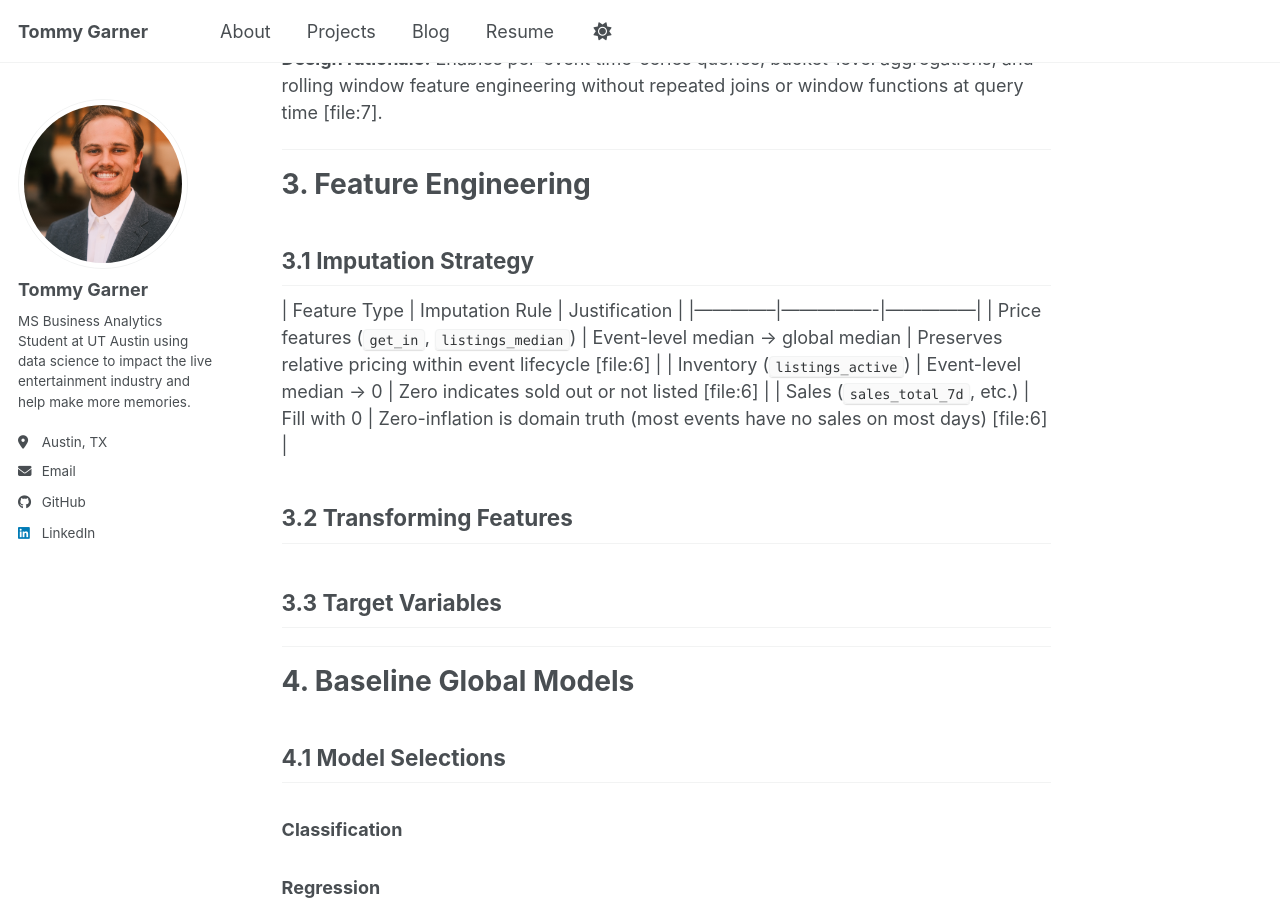
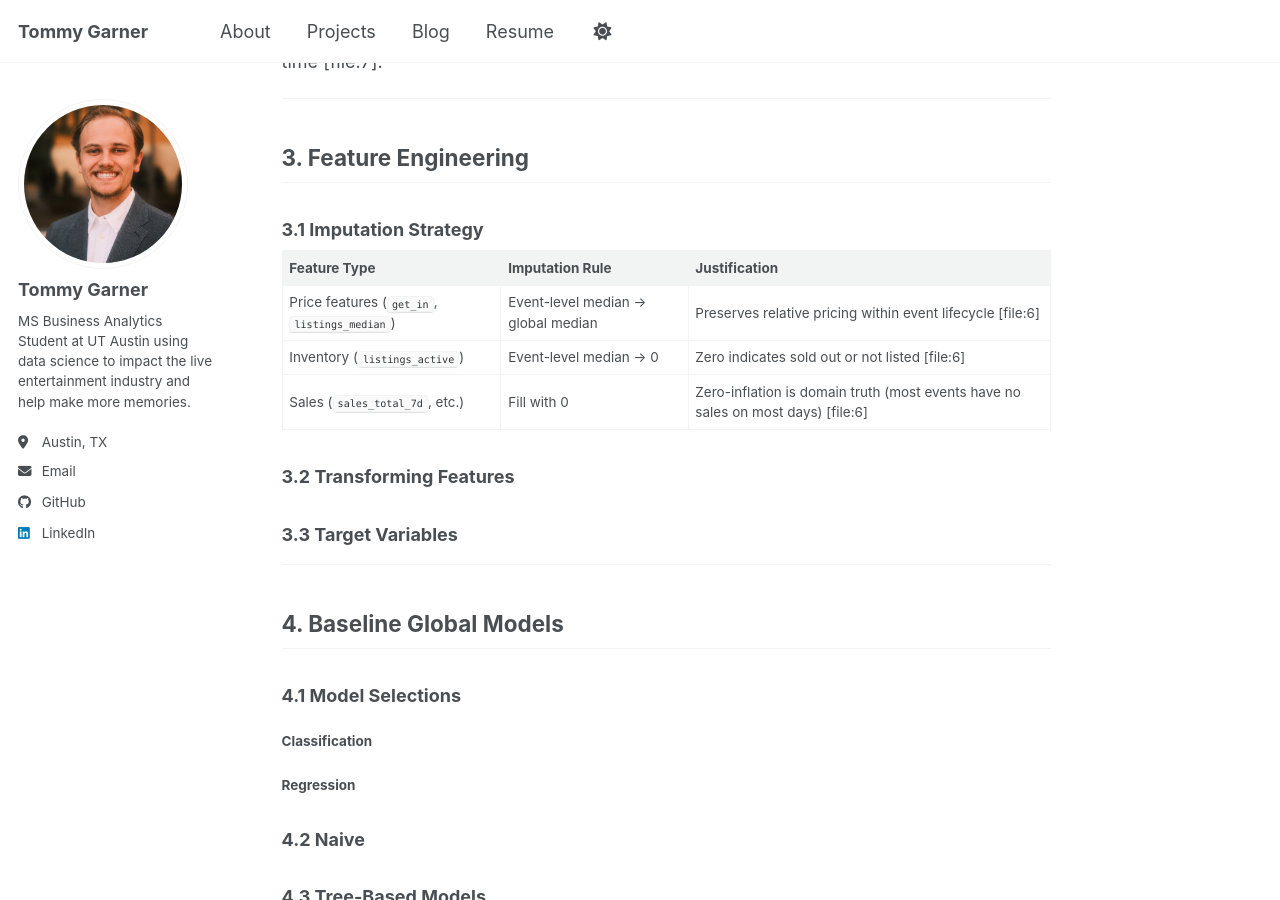
Before and after one commit to tommygarner/tommygarner.github.io, a Jekyll site: the page built from _posts/2025-12-18-seatdata-io.md, in a window 1280 px wide and 900 px high, scrolled down 1569 px. Built offline with Jekyll 4.4.1, drawn with Linux system fonts in a browser that asks for light colours; a script bundle is joined from its source files by our own code; library files that are not in the unit come from our copies; some of the changed lines change nothing that is shown; some of the changed text lies outside the part shown.

Commit message:
Update section headers for improved structure

```diff
--- a/_posts/2025-12-18-seatdata-io.md
+++ b/_posts/2025-12-18-seatdata-io.md
@@ -20,25 +20,25 @@ tags:
 excerpt: "How market-specific models reduce RMSE from 93 to 19-43 tickets by learning within isolated focus buckets."
 ---
 
-# Abstract
+## Abstract
 
 ## Key Contributions
 
 ---
 
-# 1. Introduction
+## 1. Introduction
 
-## 1.1 Problem Statement
+### 1.1 Problem Statement
 
-## 1.2 My Approach
+### 1.2 My Approach
 
 ---
 
-# 2. Data Pipeline and Warehouse Design
+## 2. Data Pipeline and Warehouse Design
 
-## 2.1 Raw Ingestion
+### 2.1 Raw Ingestion
 
-## 2.2 Dimensional Modeling
+### 2.2 Dimensional Modeling
 
 | Table | Grain | Key Columns | Purpose |
 |-------|-------|-------------|---------|
@@ -46,12 +46,12 @@ excerpt: "How market-specific models reduce RMSE from 93 to 19-43 tickets by lea
 | `dim_venues` | 1 per venue | `venue_key = HASH(name, city, state)` | Deterministic venue deduplication [file:7] |
 | `dim_event_categories` | 1 per event | `event_category_detailed` (38 labels), `focus_bucket` (6 buckets) | Taxonomy built via regex ladder on normalized names [file:7] |
 
-### Dimension Tables
+#### Dimension Tables
 
-### Fact Tables
+#### Fact Tables
 - **`fact_event_snapshots`**: Cleaned copy of raw snapshots, partitioned by `imported_at`, clustered by `event_id_stubhub` for time-travel queries [file:7]
 
-## 2.3 Data Mart
+### 2.3 Data Mart
 **`mart_event_snapshot_panel`**: grain = (event × snapshot-day) within ±65 days of event date [file:7]
 
 **Key columns:**
@@ -63,82 +63,84 @@ excerpt: "How market-specific models reduce RMSE from 93 to 19-43 tickets by lea
 
 ---
 
-# 3. Feature Engineering
+## 3. Feature Engineering
 
-## 3.1 Imputation Strategy
+### 3.1 Imputation Strategy
+
 | Feature Type | Imputation Rule | Justification |
 |--------------|----------------|---------------|
 | Price features (`get_in`, `listings_median`) | Event-level median → global median | Preserves relative pricing within event lifecycle [file:6] |
 | Inventory (`listings_active`) | Event-level median → 0 | Zero indicates sold out or not listed [file:6] |
 | Sales (`sales_total_7d`, etc.) | Fill with 0 | Zero-inflation is domain truth (most events have no sales on most days) [file:6] |
 
-## 3.2 Transforming Features
+### 3.2 Transforming Features
 
-## 3.3 Target Variables
+### 3.3 Target Variables
 
 ---
 
-# 4. Baseline Global Models
+## 4. Baseline Global Models
 
-## 4.1 Model Selections
+### 4.1 Model Selections
 
-### Classification
+#### Classification
 
-### Regression
+#### Regression
 
-## 4.2 Naive
+### 4.2 Naive
 
-## 4.3 Tree-Based Models
+### 4.3 Tree-Based Models
 
-### Hyperparameter Search
+#### Hyperparameter Search
 
-## 4.4 Neural Network
+### 4.4 Neural Network
 
-## 4.5 Performances
+### 4.5 Performances
 
-### Per-Bucket Error (in Tickets)
+#### Per-Bucket Error (in Tickets)
 
 ---
 
-# 5. Market-Segmented Models
+## 5. Market-Segmented Models
 
-## 5.1 Focus Bucket Definition
+### 5.1 Focus Bucket Definition
 
-## 5.2 Pipeline Per Bucket
+### 5.2 Pipeline Per Bucket
 
-## 5.3 Model Selection
+### 5.3 Model Selection
 
-## 5.4 Comparison to Global Models
+### 5.4 Comparison to Global Models
 
 ---
 
-# 6. Evaluation
+## 6. Evaluation
 
-## 6.1 Back Transformation
+### 6.1 Back Transformation
 
-## 6.2 Performances
+### 6.2 Performances
 
-## 6.3 Error Distributions
+### 6.3 Error Distributions
 
-## 6.4 RMSE by Bucket
+### 6.4 RMSE by Bucket
 
 ---
 
-# 7. Insights
+## 7. Insights
 
-## 7.1 Why Segmentation Works
+### 7.1 Why Segmentation Works
 
-## 7.2 Limits
+### 7.2 Limits
 
-## 7.3 Other Architectures to Try Next
+### 7.3 Other Architectures to Try Next
 
 ---
 
-# 8. Insights
+## 8. Insights
 
+segmenting works really well
 ---
 
-# Appendix
+## Appendix
 
-# Inspiration
+## Inspiration
 @nrankin0: https://medium.com/@nmrankin0/using-machine-learning-and-cloud-computing-to-forecast-the-resale-of-concert-tickets-293c2f15c13b
```
